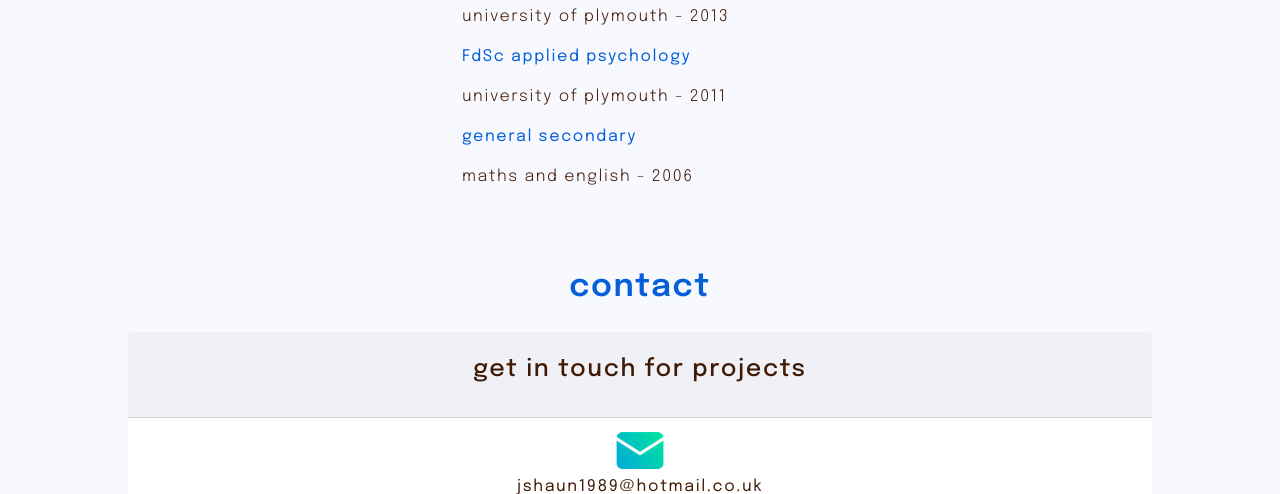
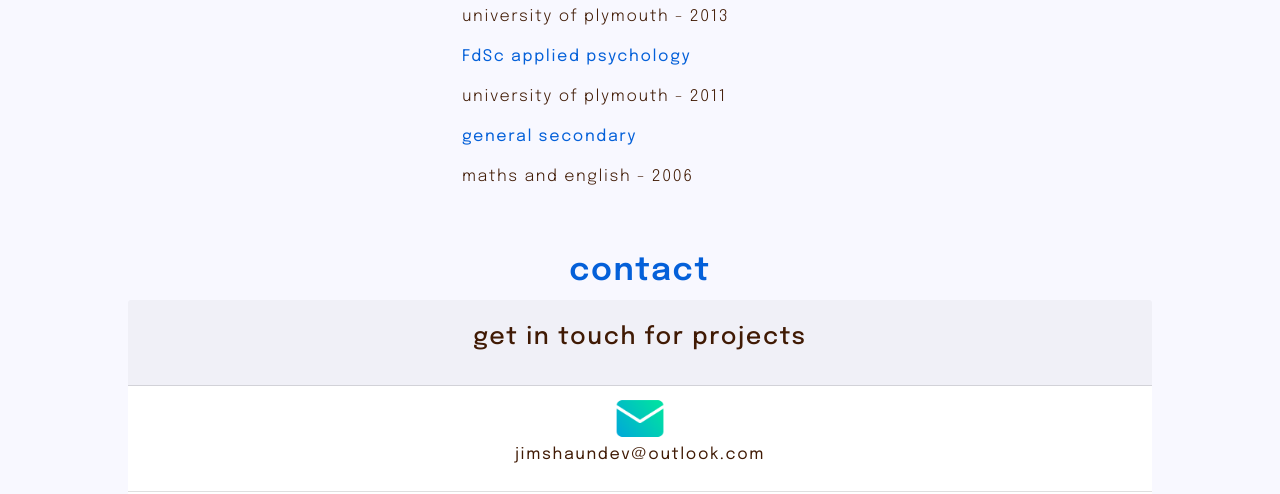
Before and after one commit to h0nestJim/dev-portfolio, a plain HTML site: page index.html in a window 1280 px wide. Shown: the part 2329-2823 px from the top of the page. Drawn offline with nearby package versions, Linux system fonts and the light colour scheme.

Commit message:
Minor display fixes

```diff
--- a/index.html
+++ b/index.html
@@ -205,18 +205,19 @@
       </div>
 </section>
 
-<section id="contact">
-<h2 class="mt-5 p-3 heading text-blue text-center">contact</h2>
+<section id="contact ">
+<div class="container">
+<h2 class="mt-5  heading text-blue text-center">contact</h2>
     <div class="container text-center">
-<div class="card contact" >
+<div class="card contact m-auto" >
   <div class="card-header">
     <h4 class="py-3 sub-heading text-color">get in touch for projects</h4>
   </div>
   <ul class="list-group list-group-flush">
-    <li class="list-group-item"><img src="img/icons/email.png"><p class="main-text text-color">jshaun1989@hotmail.co.uk</p>
-        <li class="list-group-item"><img src="img/icons/github.png"><a href="https://github.com/h0nestJim/"><p class="main-text text-color">github</p></a>
-        <li class="list-group-item"><img src="img/icons/instagram.png"><a href="https://www.instagram.com/h0nestjim/?hl=en-gb"><p class="main-text text-color">instagram</p></a>
+    <li class="list-group-item"><img src="img/icons/email.png"><p class="main-text text-color">jimshaundev@outlook.com</p>
+    <li class="list-group-item"><img src="img/icons/github.png"><a href="https://github.com/jimshaundev/"><p class="main-text text-color">github</p></a>
   </ul>
+</div>
 </div>
 </section>
 
```
